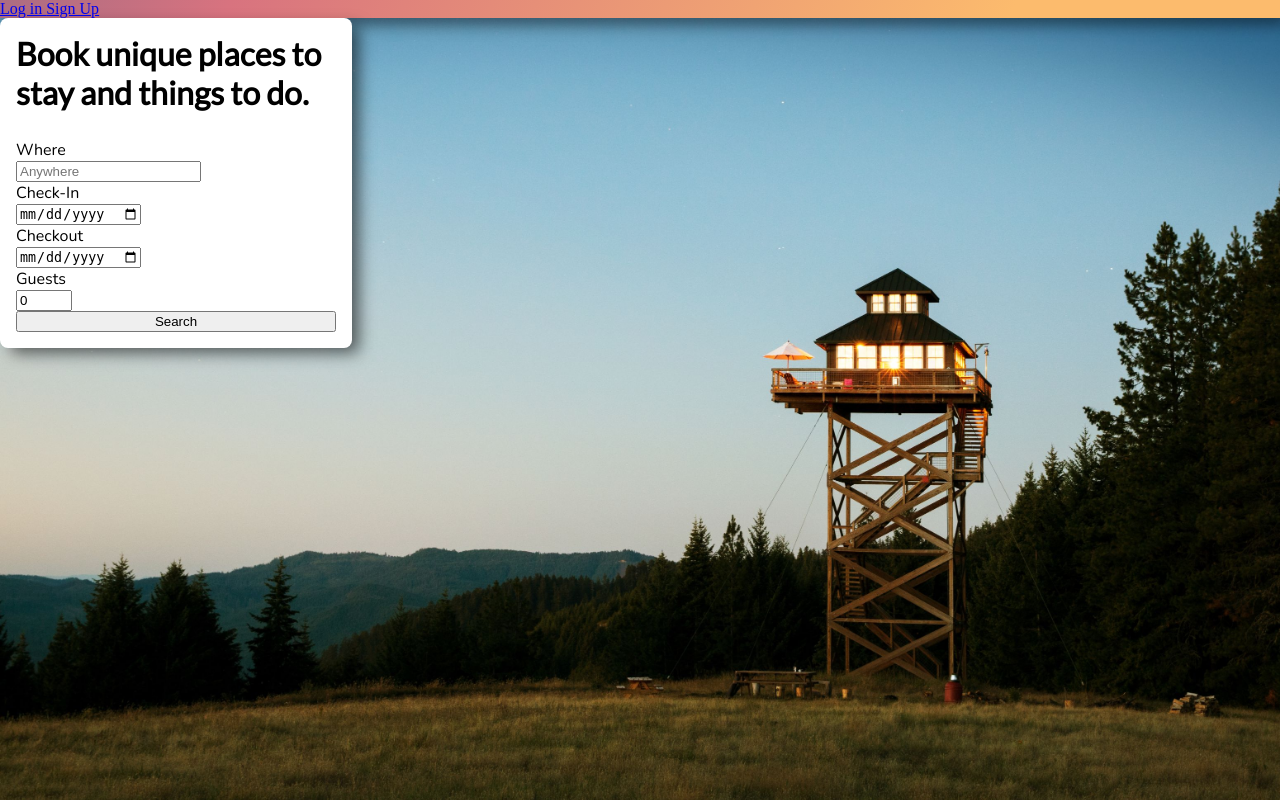
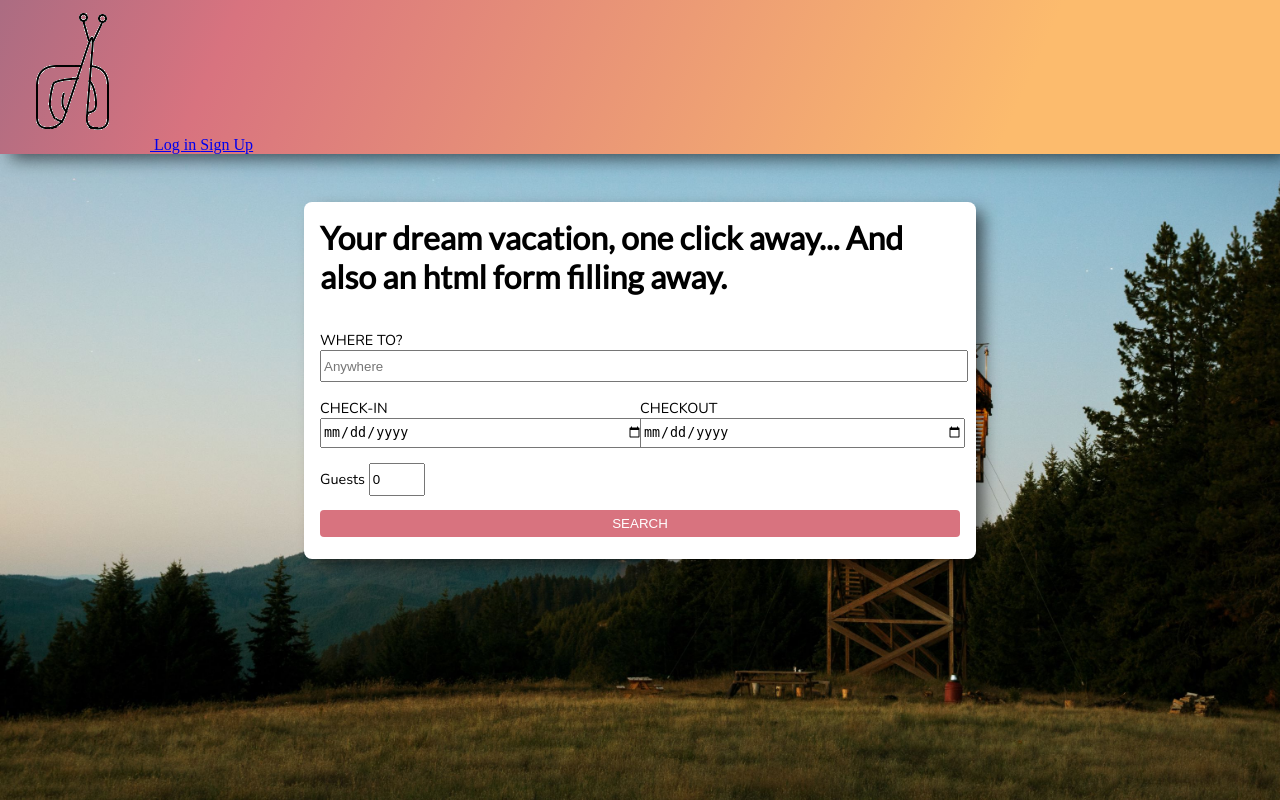
Before and after one commit to daviddias99/paguri-feup-ltw, a PHP site: page /front_page.html in a window 1280 px wide. Run offline with PHP 8.4, Linux system fonts and the light colour scheme; some libraries are stand-ins or nearby versions.

Commit message:
Changed front page form position

```diff
--- a/css/front_page.css
+++ b/css/front_page.css
@@ -19,16 +19,16 @@ body > header {
     /* background-color: var(--color-2); */
 
     /* background-image: linear-gradient(to bottom right, var(--color-3), var(--color-2), var(--color-1)); */
-    background: linear-gradient(114deg, rgba(171,108,130,1) 0%, rgba(216,115,127,1) 18%, rgba(252,187,109,1) 79%);
+    background: linear-gradient(114deg, var(--color-3) 0%,  var(--color-2) 18%,  var(--color-1) 79%);
 
     box-shadow: 9px 7px 16px -2px rgba(0,0,0,0.58);
 }
 
 
 #search_box{
-    margin: auto, 4em, auto, 0em;
+    margin: 3em auto;
     padding: 1em;
-    width: 20em;
+    width: 40em;
     display: flex;
     flex-direction: column;
     background-color: white;
@@ -48,12 +48,54 @@ body > header {
 #search_box form{
     display: flex;
     flex-direction: column;
+
 }
 
-#search_box form *{
+#search_box form #location{
     display: block;
+    width: 100%;
+}
+
+#search_box form #dates{
+    display: flex;
+    flex-direction: row;
+}
+
+#search_box input {
+
+    height: 2em;
+}
+
+#search_box form > *{
+
+    margin: 0.5em 0;
+}
+
+#search_box form #dates > * {
+    flex-grow: 1;
+}
+
+#search_box form #dates label > * {
+    display: block;
+
+}
+
+#search_box form #submit_button {
+
+    background-color: var(--color-2);
+    color: white;
+    border-radius: 4px;
+    border: none;
+}
+
+#search_box form #dates label > input {
+
+    margin: 0;
+    width: 100%;
 }
 
 #search_box form label {
     font-family: 'Nunito', sans-serif;
+    font-size: 0.9em;
+    font-weight: 300;
 }
--- a/front_page.html
+++ b/front_page.html
@@ -14,7 +14,7 @@
 
     <header>
         <a href="main_page.html">
-            <!-- <img src="resources/logo_tmp.png"> -->
+            <img src="resources/logo_tmp.png">
         </a>
         <a href="main_page.html">
             Log in
@@ -25,25 +25,27 @@
     </header>
 
     <section id="search_box">
-        <h1>Book unique places to stay and things to do.</h1>
-        <form>
+        <h1>Your dream vacation, one click away... And also an html form filling away.</h1>
+        <form action="" method="get">
             <label>
-                Where <input type="text" name="username" placeholder="Anywhere" value="">
+                WHERE TO? <input id="location" type="text" name="username" placeholder="Anywhere" value="">
             </label>
 
+            <section id="dates">
+                <label>
+                    CHECK-IN <input id="check_in" type="date" name="username" placeholder="dd-mm-yyyy" value="">
+                </label>
+
+                <label>
+                    CHECKOUT <input id="check_out" type="date" name="username" placeholder="dd-mm-yyyy" value="">
+                </label>
+            </section>
+
             <label>
-                Check-In <input type="date" name="username" placeholder="dd-mm-yyyy" value="">
+                Guests <input id="guest_cnt" type="number" value="0" min="0" max="10" step="1">
             </label>
 
-            <label>
-                Checkout <input type="date" name="username" placeholder="dd-mm-yyyy" value="">
-            </label>
-
-            <label>
-                Guests <input type="number" value="0" min="0" max="10" step="1">
-            </label>
-
-            <input type="submit" value="Search">
+            <input id="submit_button" type="submit" value="SEARCH">
         </form>
 
     </section>
```
